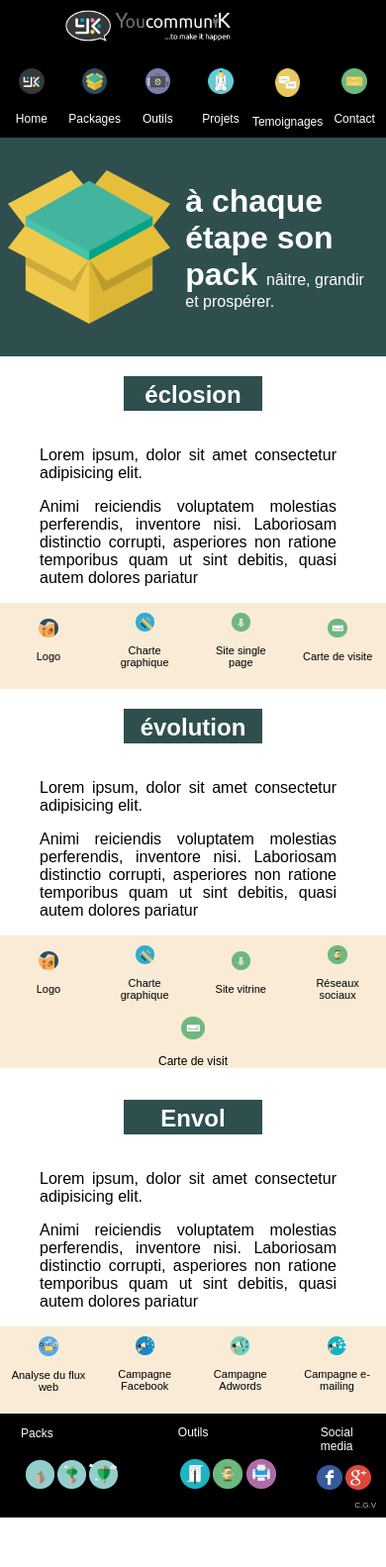
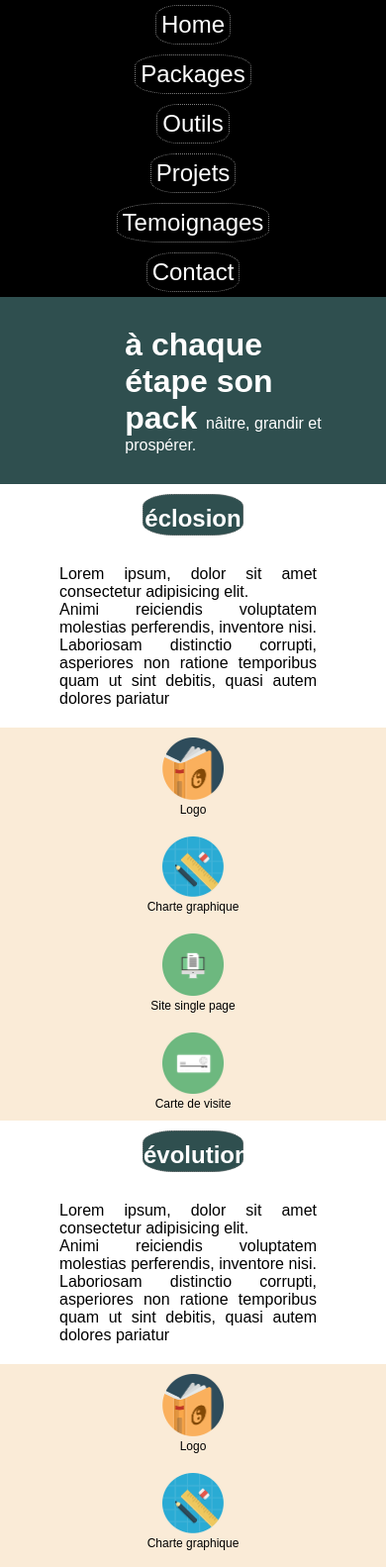
Before and after one commit to Fmaarij/Youcommunik_Second_version, a plain HTML site: page index.html in a window 390 px wide. Shown: the top 1583 px of the page at 99% size. Before the commit the page ends 1533 px from the top, so only its background shows below. Drawn offline with Linux system fonts and the light colour scheme.

Commit message:
media queries 320px modifié

```diff
--- a/public/css/mediaqueries.css
+++ b/public/css/mediaqueries.css
@@ -52,18 +52,72 @@
 
 /* 320px à 740px */
 @media (min-width: 320px) and (max-width: 740px) {
+
+    /*Nav*/
+    * {
+        margin: 0;
+        padding: 0;
+        /* border: 1px solid white; */
+    }
+
     body {
-        margin: 0 auto;
         width: 100%;
         font-family: 'Ubuntu', sans-serif;
     }
-
-    /*Nav*/
-    nav {
+    nav{
         width: 100%;
+       align-items: center;
+    }
+    .logo{
+        display: none;
+    }
+    .menu {
+        display: flex;
+        /* justify-content: flex-end; */
+        /* flex-wrap: wrap; */
         flex-direction: column;
+        align-items: center;
+        width: 100%;
 
     }
+    .menu div p{
+        /* justify-self: end; */
+        font-size: x-large;
+        border: 1px gray dotted;
+        border-radius: 30%;
+        padding: 5px;
+        margin-bottom: 5px;
+        margin-top: 5px;
+    }
+
+    nav img{
+        display: none;
+    }
+
+    /* banner left*/
+    .bannerimgleft img{
+        display: none;
+    }
+
+    .banner .bannertxt p{
+        flex-wrap: wrap;
+        text-align: left;
+        font-size:medium;
+        margin-left: -20px;
+
+    }
+
+
+   section .h1 h1{
+        border: 1px gray dotted;
+        border-radius: 30%;
+        width: 100px;
+        height: 30px;
+        text-align: center;
+        padding-top: 10px;
+        margin: 10px;
+    }
+
 
     /* footer*/
     .footer>div {
@@ -79,36 +133,75 @@
         width: auto;
         text-align: justify;
         margin-left: 20px;
+        margin: 20px;
     }
 
     /*minifooter*/
-    .minifooter>div {
-        margin: 10px;
-        font-size: 11px;
-        text-align: center;
 
+
+    .minifooter {
+        color: black;
+        display: flex;
+        flex-direction: column;
+        justify-content: space-between;
+        align-items: center;
+        background-color: antiquewhite;
     }
 
-    /* .minifooter img {
-        width: 50%;
+    .imgwrap {
+
+        text-align: center;
+        font-size: 12px;
+        margin-top: -25px;
     }
-     */
+.imgwrap img {
+    width: 20%;
+}
 
-    nav {
-        display: flex;
-        flex-wrap: wrap;
-
-    }
 
     .imgwrap img {
 
         margin-top: 5%;
     }
+    .footer {
+        display: flex;
+        flex-direction: column;
+        justify-content: space-around;
+        align-items: center;
+    }
 
-    /*image temoignage*/
-    #tem {
-        width: 35%;
-        height: 35%;
+    .footer>div {
+        font-size: 12px;
+        text-align: center;
+        color: white;
 
     }
+
+    .footer .p1 {
+        display: flex;
+        margin-right: 100px;
+        margin-bottom: 20px;
+        flex-direction: column;
+        text-align: center;
+        margin: 10px;
+    }
+
+    .footer .p2 {
+        margin-right: 15px;
+        /* margin-bottom: 20px; */
+        flex-direction: column;
+        margin: 50px;
+    }
+
+    .footerimg img {
+        width: 20%;
+        flex-direction: column;
+        margin: 5px;
+    }
+
+    .footerimg .sociaux {
+        width: 20%;
+        margin: 5px;
+    }
+
 }
```
